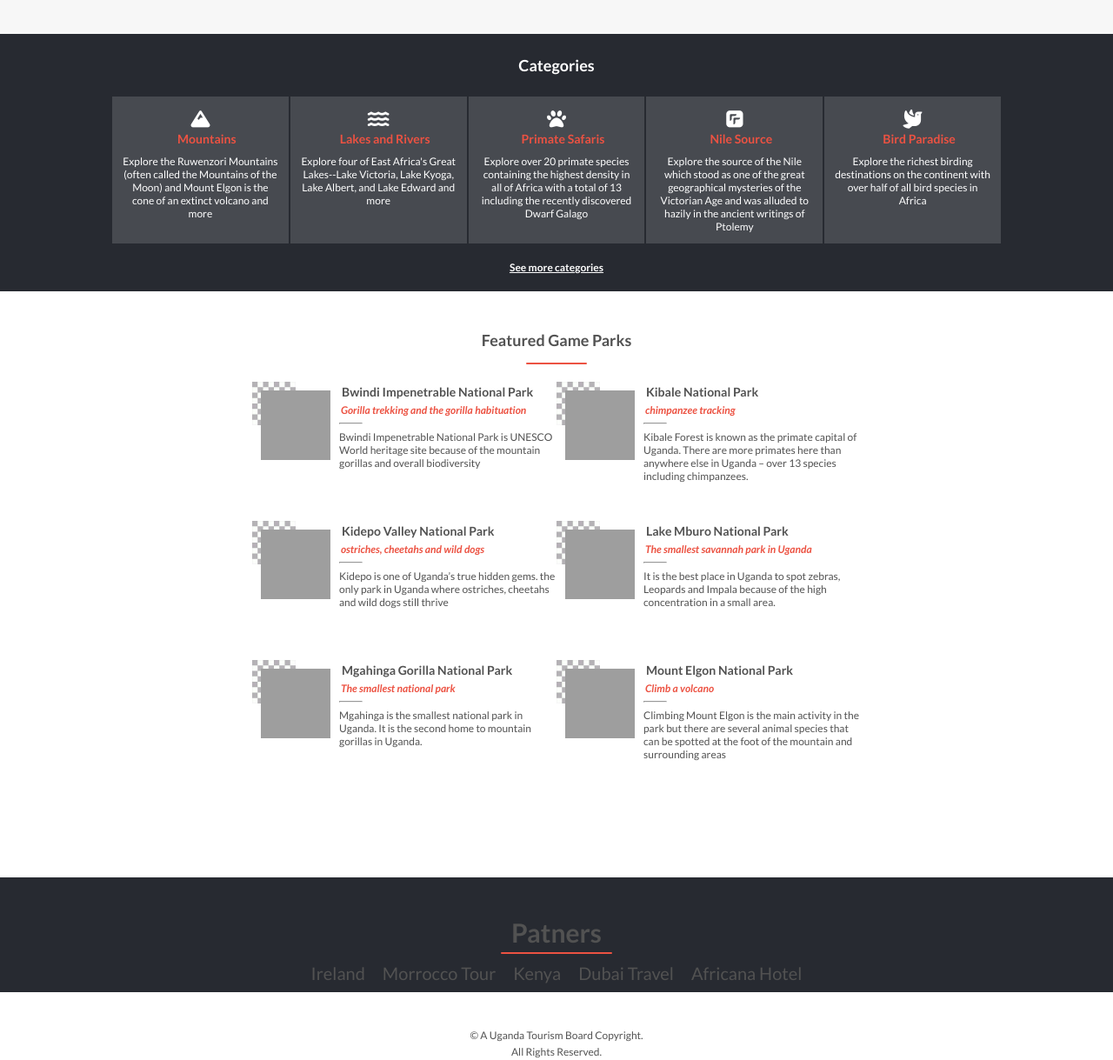
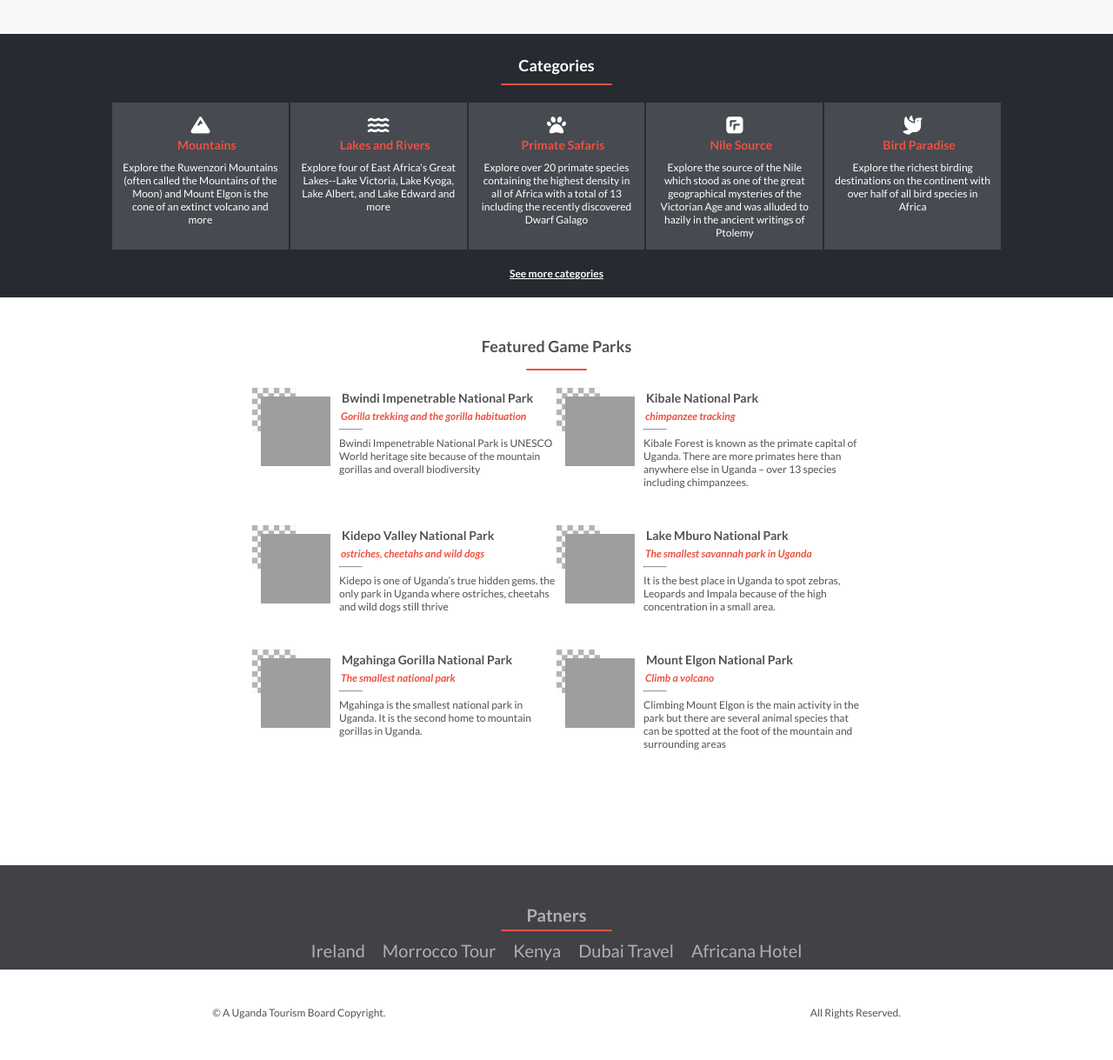
Before and after one commit to matovu-farid/Pearl-of-Africa-tour, a website: page index.html in a window 1280 px wide. Shown: the part 636-1855 px from the top of the page at 87% size. Drawn offline with Linux system fonts and the light colour scheme; grey boxes are pictures that could not be loaded.

Commit message:
Fix: layouts,font sizes and color

```diff
--- a/index.html
+++ b/index.html
@@ -114,7 +114,7 @@
             </div>
             <header class="welcome">
 
-                <p>
+                <p class="small-weight">
                     "Welcome to the Pearl of Africa"
                 </p>
                 <h1>
@@ -139,6 +139,8 @@
             <header>
                 <h2>Categories</h2>
             </header>
+            <hr class="underline">
+
                 <ul>
                     <li>
                         <div>
--- a/style.css
+++ b/style.css
@@ -87,7 +87,7 @@ p {
 
 .hero header {
   color: #ec5242;
-  font-size: 3rem;
+  font-size: 2.5rem;
   padding: 30px 0;
   font-weight: 900;
 }
@@ -143,12 +143,12 @@ p {
 
 .categories header {
   text-align: center;
-  padding: 20px;
+  padding: 20px 0 5px;
 }
 
 .categories .button {
   width: 70%;
-  margin-bottom: 20px;
+  margin: 20px;
 }
 
 .categories li {
@@ -185,6 +185,10 @@ p {
   align-self: center;
 }
 
+.categories .underline {
+  margin-bottom: 20px;
+}
+
 .parks {
   display: flex;
   flex-direction: column;
@@ -205,7 +209,6 @@ p {
 .parks li {
   display: flex;
   margin: 20px 0;
-  height: 15vh;
   width: 350px;
 }
 
@@ -264,12 +267,20 @@ p {
 }
 
 .about main,
-.about footer,
-.copyright {
+.about footer {
   display: flex;
   flex-direction: column;
   align-items: center;
   text-align: center;
+}
+
+.copyright {
+  width: 100%;
+  display: flex;
+  align-items: center;
+  justify-content: space-around;
+  text-align: start;
+  padding-bottom: 40px;
 }
 
 .about .menu-button {
@@ -348,17 +359,19 @@ p {
 }
 
 .patners {
-  background-color: #272a31;
+  background-color: #414146;
   font-size: 2rem;
   display: flex;
   flex-direction: column;
   align-items: center;
   width: 100%;
   margin-top: 10vh;
+  color: #b0b0b2;
 }
 
-.patners header {
-  color: white;
+.patners h2 {
+  font-size: 2rem;
+  font-weight: 600;
 }
 
 .patners img {
@@ -371,7 +384,6 @@ p {
   text-align: center;
   align-items: center;
   justify-content: center;
-  color: #525252;
 }
 
 .patners ul li {
@@ -384,6 +396,10 @@ p {
 
 .only-desktop {
   display: none;
+}
+
+.small-weight {
+  font-weight: 400;
 }
 
 @media screen and (min-width: 768px) {
```
Also changed, not shown: about.html (+9 -3 lines).
